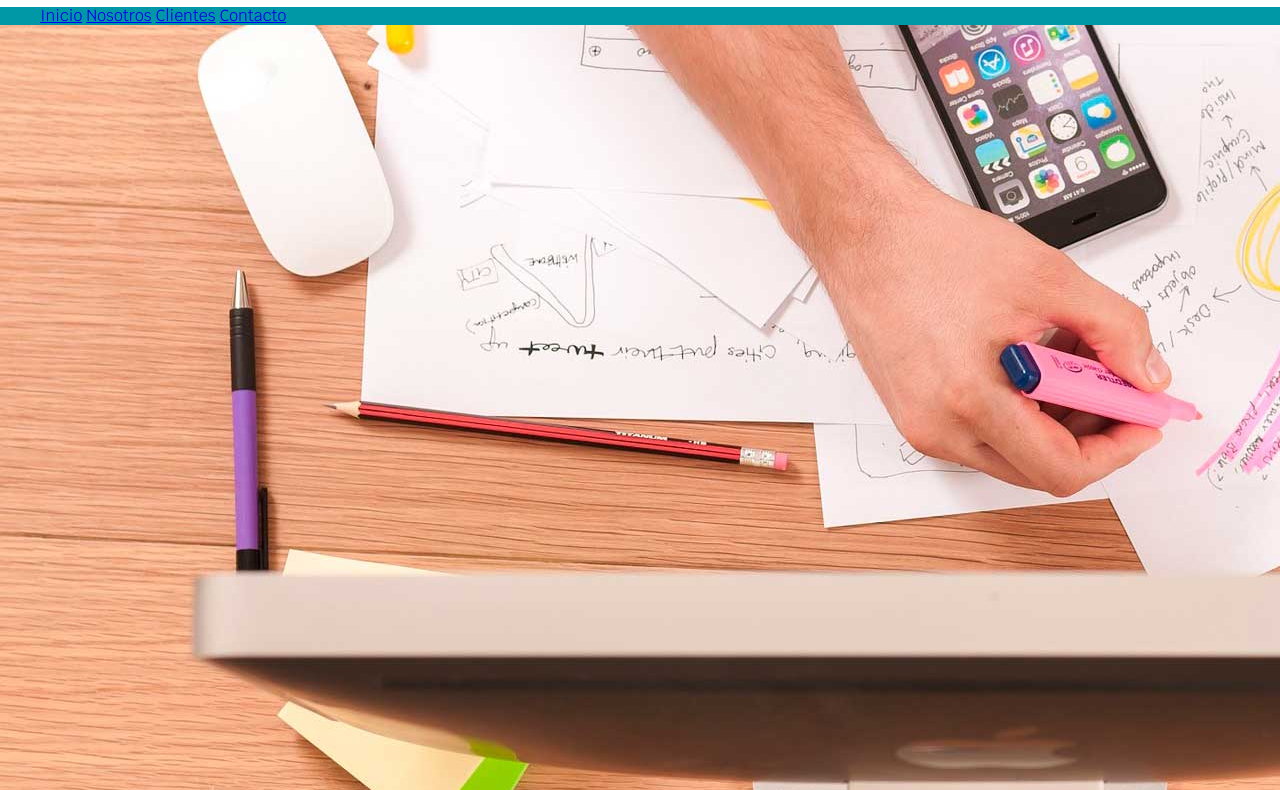
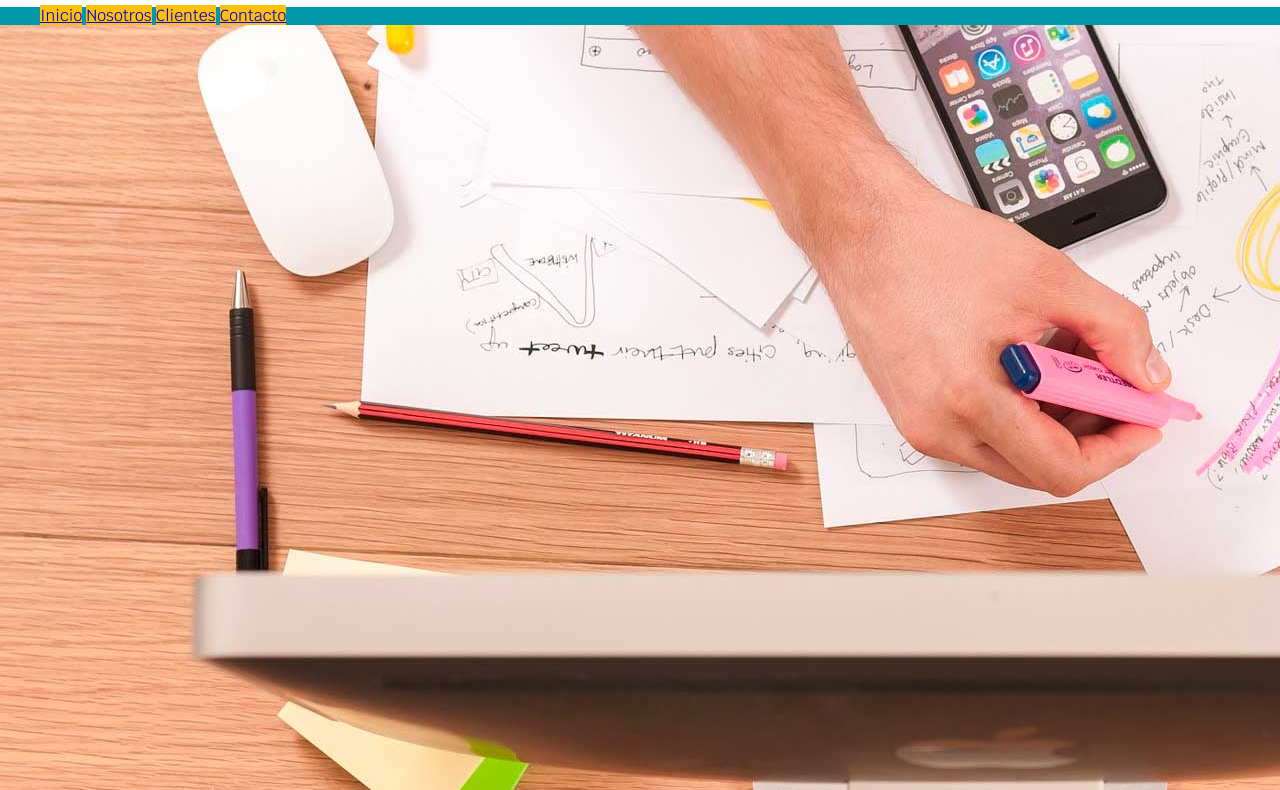
Before and after one commit to saga619/cursoDesarrolloWeb, a plain HTML site: page index.html in a window 1280 px wide. Shown: the part 106-896 px from the top of the page. Drawn offline with Linux system fonts and the light colour scheme.

Commit message:
cargando estilos al navegador y aprendiendo de las caracteristicas de los diplay block e inlane

```diff
--- a/css/main.css
+++ b/css/main.css
@@ -38,5 +38,10 @@ body{
 }
 
 .navegacion-principal {
-   color: #757575;
+    color: #757575;
 }
+
+.navegacion-principal a{
+    background-color: var(--primario);
+
+}
```
